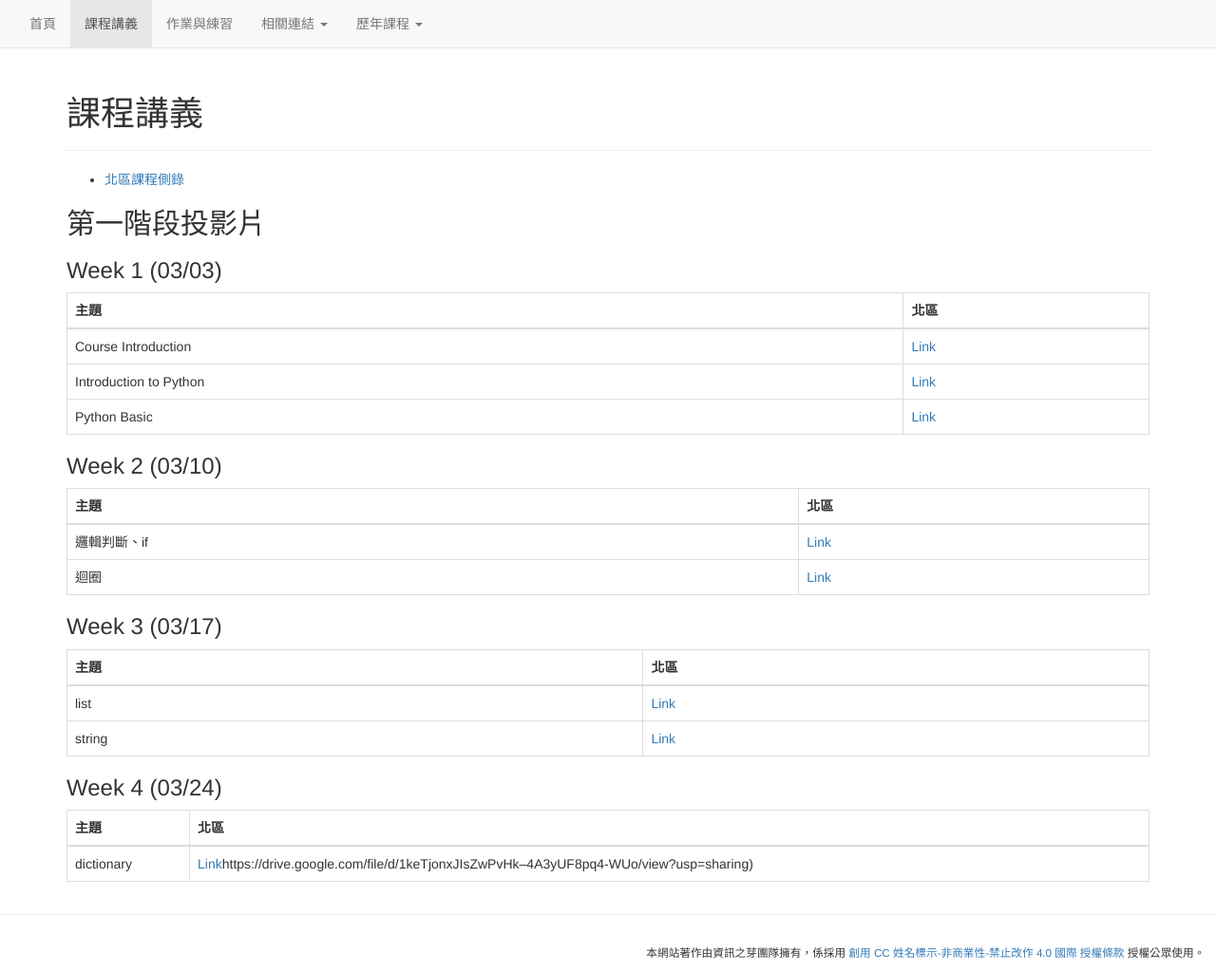
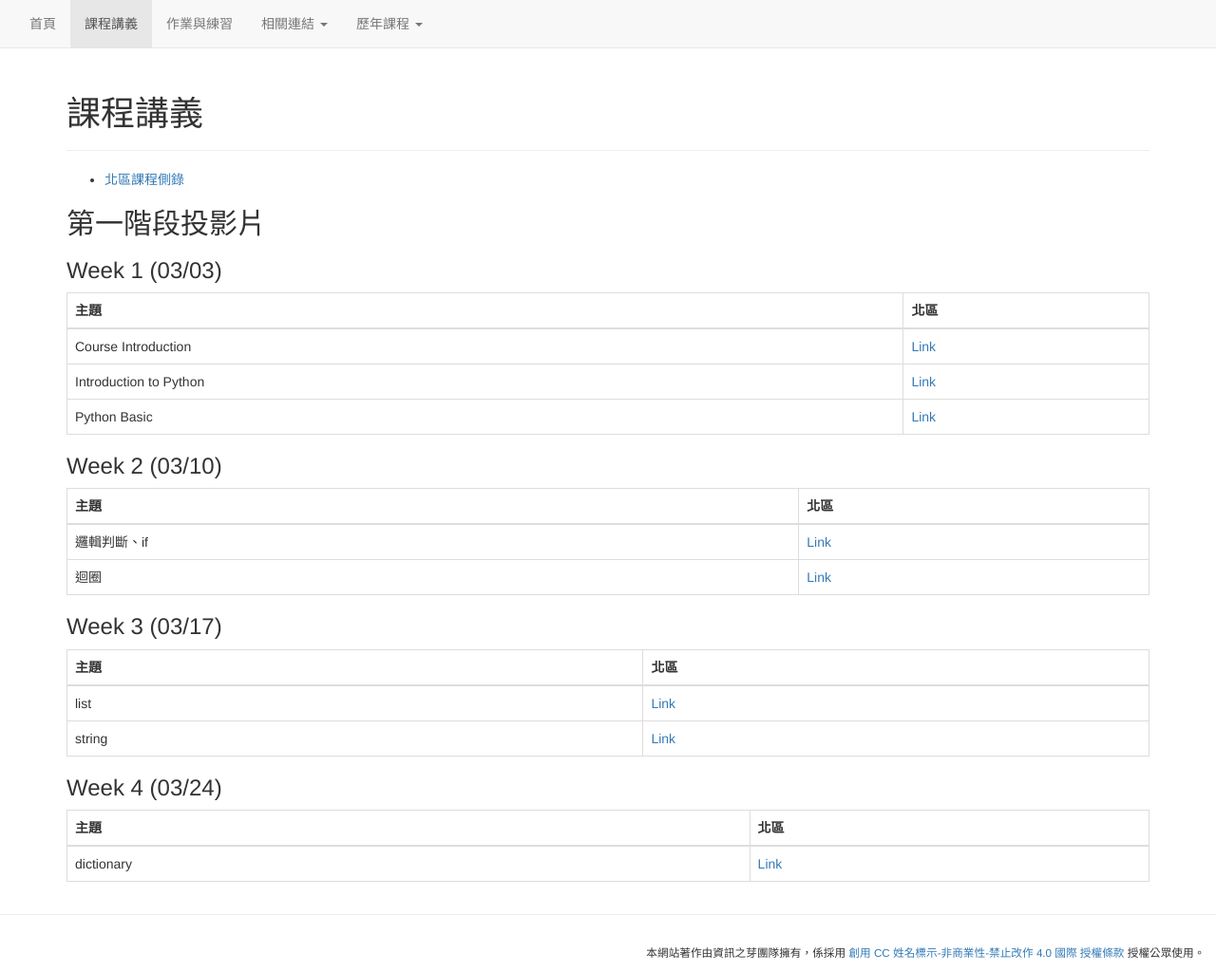
Before and after one commit to tw-csie-sprout/py2025, a Jekyll site: the page built from slides.md, in a window 1280 px wide and 1024 px high. Shown: the whole window at 95% size. Built offline with Jekyll 4.4.1, drawn with Linux system fonts in a browser that asks for light colours; part of the change alters nothing that is shown.

Commit message:
Update dictionary slide

```diff
--- a/slides.md
+++ b/slides.md
@@ -38,4 +38,4 @@ title: "課程講義"
 {: .table .table-bordered}
 | 主題 | 北區 |
 | --- | --- |
-| dictionary | [Link](https://drive.google.com/file/d/1keTjonxJIsZwPvHk--4A3yUF8pq4-WUo/view?usp=sharing)https://drive.google.com/file/d/1keTjonxJIsZwPvHk--4A3yUF8pq4-WUo/view?usp=sharing)|
+| dictionary | [Link](https://drive.google.com/file/d/1keTjonxJIsZwPvHk--4A3yUF8pq4-WUo/view?usp=sharing)|
```
